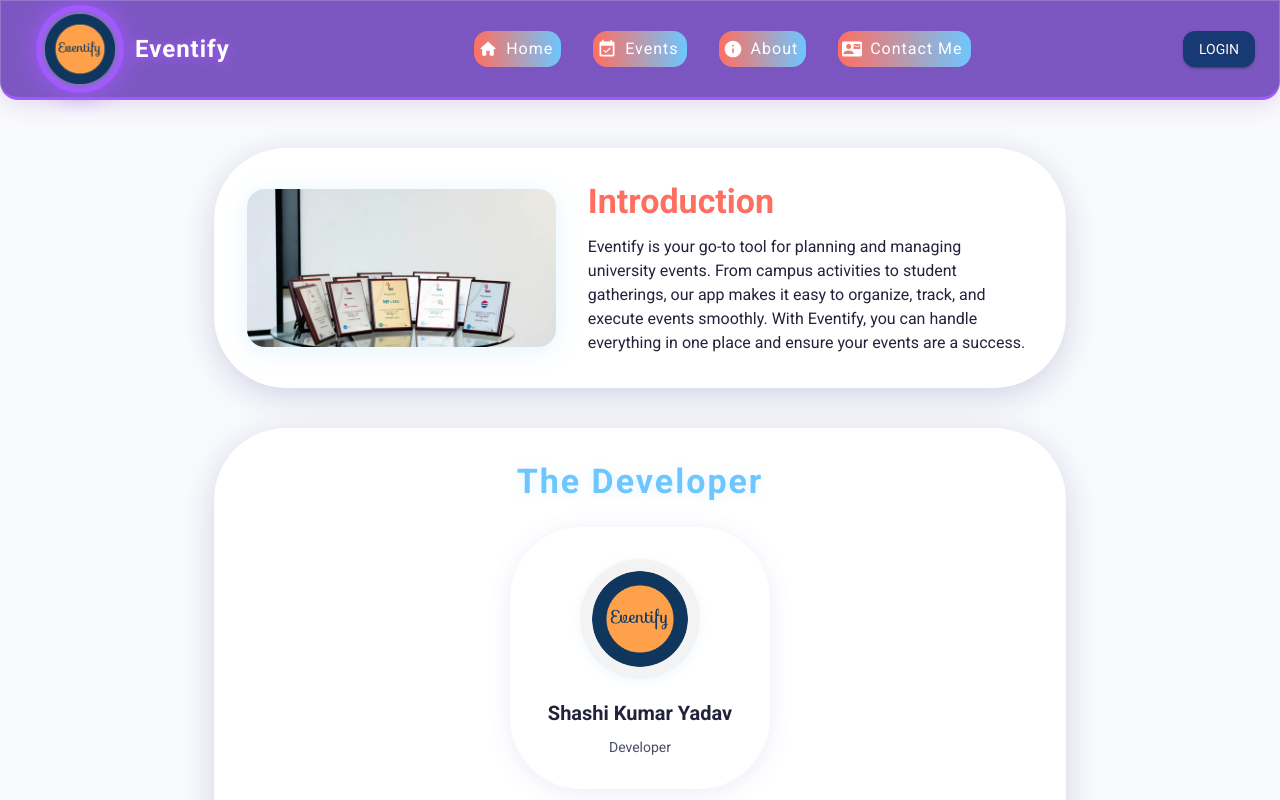
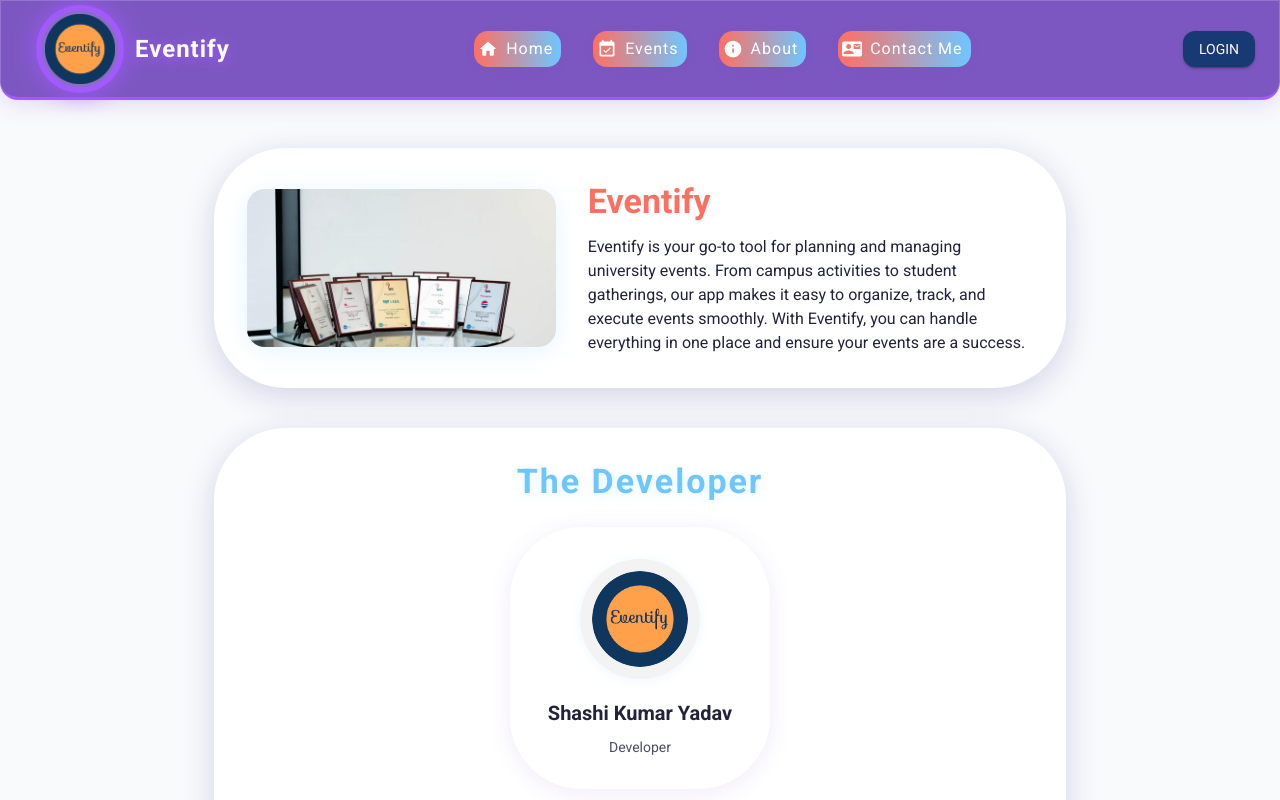
Before and after one commit to skyy4/skyyEventMS, a React (Vite) app in the folder frontend/: page /About in a window 1280 px wide. Shown: the top 800 px of the page. Built offline with nearby package versions, Linux system fonts and the light colour scheme; no server answers.

Commit message:
changes in about me

```diff
--- a/frontend/src/components/AboutPage/About.jsx
+++ b/frontend/src/components/AboutPage/About.jsx
@@ -54,7 +54,7 @@ export const About = () => {
               />
             </Grid>
             <Grid item xs={12} md={7}>
-              <Typography variant="h4" fontWeight={700} color="primary" gutterBottom>Introduction</Typography>
+              <Typography variant="h4" fontWeight={700} color="primary" gutterBottom>Eventify</Typography>
               <Typography variant="body1" color="text.primary">
                 Eventify is your go-to tool for planning and managing university events. From campus activities to student gatherings, our app makes it easy to organize, track, and execute events smoothly. With Eventify, you can handle everything in one place and ensure your events are a success.
               </Typography>
```
